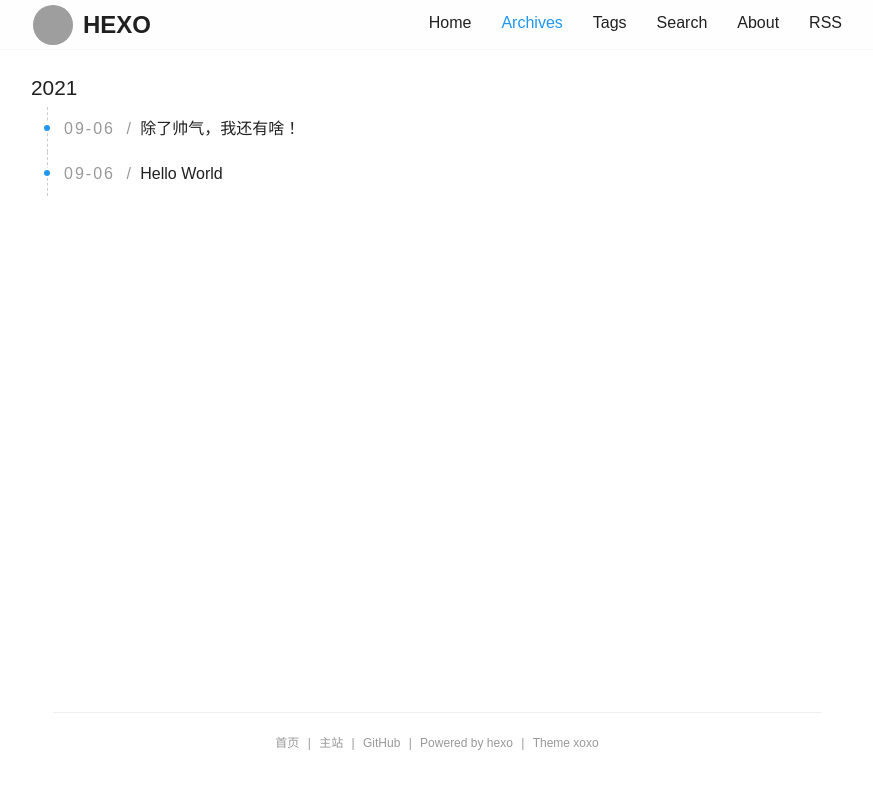
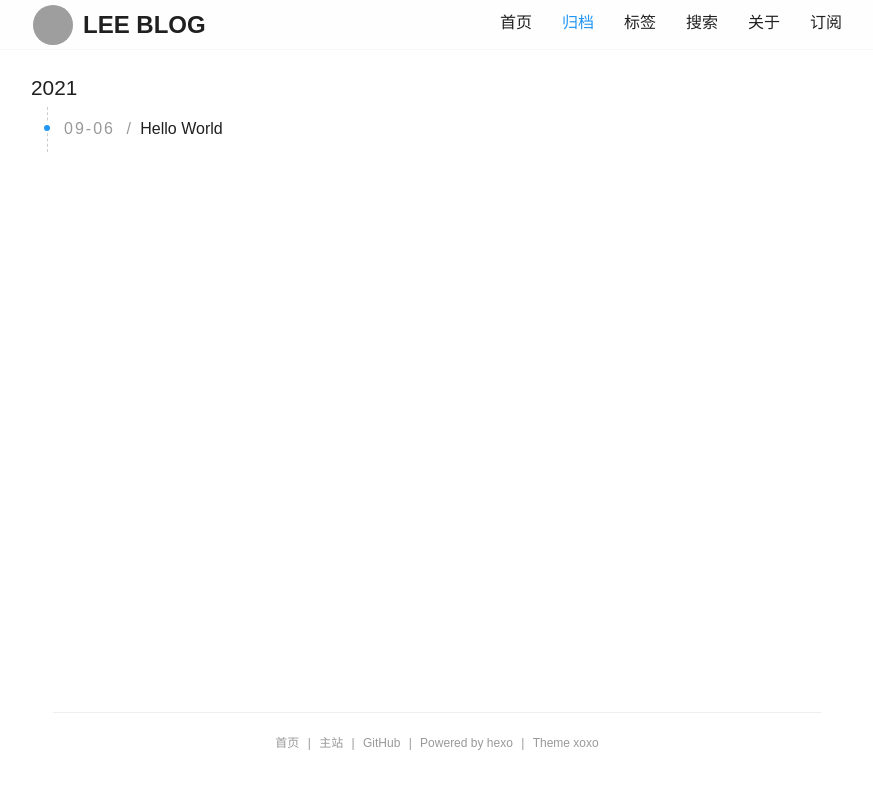
Before and after one commit to lee-citizen/lee-citizen.github.io, a plain HTML site: page archives/index.html in a window 1280 px wide. Shown: the whole page, without its empty margins (203-1076 px from the left). Drawn offline with nearby package versions, Linux system fonts and the light colour scheme; some packages are replaced by stand-ins of ours; grey boxes are pictures that could not be loaded; a script that the page names is missing.

Commit message:
Site updated: 2021-09-06 11:42:36

```diff
--- a/archives/index.html
+++ b/archives/index.html
@@ -1,6 +1,6 @@
 
 <!DOCTYPE html>
-<html lang="en">
+<html lang="zh">
 
 
 <head>
@@ -15,11 +15,11 @@
 
 
 
-    <meta name="description" content="Hexo," />
+    <meta name="description" content="Lee Blog," />
 
 
   <link rel="icon" type="image/x-icon" href="/logo.png">
-  <title>archives [ Hexo ]</title>
+  <title>archives [ Lee Blog ]</title>
 
     <!-- stylesheets list from config.yml -->
 
@@ -36,33 +36,33 @@
     <nav class="home-menu pure-menu pure-menu-horizontal">
   <a class="pure-menu-heading" href="/">
     <img class="avatar" src="http://example.com/images/logo.png">
-    <span class="title">Hexo</span>
+    <span class="title">Lee Blog</span>
   </a>
 
   <ul class="pure-menu-list clearfix">
 
 
-            <li class="pure-menu-item"><a href="/" class="pure-menu-link">Home</a></li>
+            <li class="pure-menu-item"><a href="/" class="pure-menu-link">首页</a></li>
 
 
 
-            <li class="pure-menu-item actived"><a href="/archives" class="pure-menu-link">Archives</a></li>
+            <li class="pure-menu-item actived"><a href="/archives" class="pure-menu-link">归档</a></li>
 
 
 
-            <li class="pure-menu-item"><a href="/tags" class="pure-menu-link">Tags</a></li>
+            <li class="pure-menu-item"><a href="/tags" class="pure-menu-link">标签</a></li>
 
 
 
-            <li class="pure-menu-item"><a href="/search" class="pure-menu-link">Search</a></li>
+            <li class="pure-menu-item"><a href="/search" class="pure-menu-link">搜索</a></li>
 
 
 
-            <li class="pure-menu-item"><a target="_blank" rel="noopener" href="https://0xff000000.com" class="pure-menu-link">About</a></li>
+            <li class="pure-menu-item"><a target="_blank" rel="noopener" href="https://0xff000000.com" class="pure-menu-link">关于</a></li>
 
 
 
-            <li class="pure-menu-item"><a href="/atom.xml" class="pure-menu-link">RSS</a></li>
+            <li class="pure-menu-item"><a href="/atom.xml" class="pure-menu-link">订阅</a></li>
 
 
   </ul>
@@ -85,25 +85,6 @@
         </a>
       </h3>
       <div class="archives">
-
-  <div class="archive" >
-  <a class="post-go" href="/2021/09/06/除了帅气，我还有啥！/">
-    <div>
-      <span class="date">
-        09-06
-      </span>
-      <span class="slash">/</span>
-      除了帅气，我还有啥！
-    </div>
-
-    <!--<div class="excerpt">-->
-      <!---->
-    <!--</div>-->
-  </a>
-
-</div>
-
-
 
   <div class="archive" >
   <a class="post-go" href="/2021/09/06/hello-world/">
```
Also changed, not shown: archives/2021/09/index.html (+10 -29 lines), archives/2021/index.html (+10 -29 lines), index.html (+10 -30 lines), 2021/09/06/除了帅气，我还有啥！/index.html (deleted).
